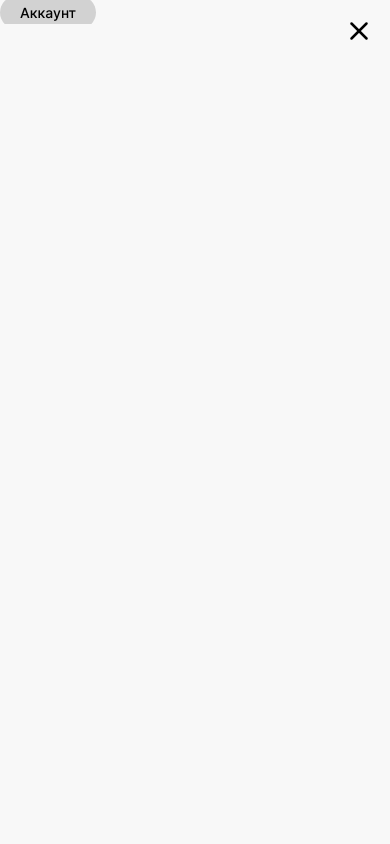
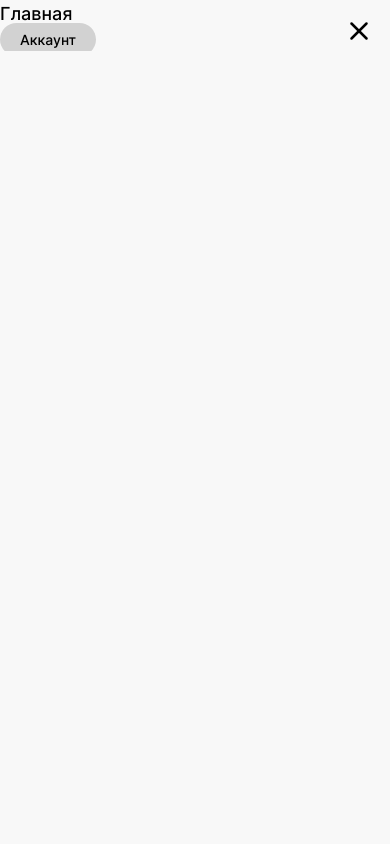
Before and after one commit to Nikolskii/see-movies, a Next.js app: page / in a window 390 px wide. Both pictures are taken after a click on the button 375 px from the left and 16 px from the top of the page. Shown: the top 844 px of the page. Built offline with nearby package versions, Linux system fonts and the light colour scheme; grey boxes are pictures that could not be loaded.

Commit message:
feat: добавление маршрутов и обновление ссылок в компонентах для улучшения навигации

```diff
--- a/src/features/auth/ui/AuthButtons.tsx
+++ b/src/features/auth/ui/AuthButtons.tsx
@@ -1,14 +1,16 @@
 import Link from 'next/link';
+
+import { routes } from '@/shared/routes';
 
 export function AuthButtons() {
   return (
     <div className="flex items-center gap-3.5 md:gap-[30px]">
-      <Link className="action-fade text-[10px] font-medium md:text-[12px]" href="/signup">
+      <Link className="action-fade text-[10px] font-medium md:text-[12px]" href={routes.signup}>
         Регистрация
       </Link>
       <Link
         className="action-fade rounded-[3px] bg-green-500 px-3 py-[5px] text-[10px] text-black md:px-5 md:py-2 md:text-[12px]"
-        href="/signin"
+        href={routes.signin}
       >
         Войти
       </Link>
--- a/src/features/profile/ui/ProfileLink.tsx
+++ b/src/features/profile/ui/ProfileLink.tsx
@@ -1,9 +1,11 @@
 import Link from 'next/link';
+
+import { routes } from '@/shared/routes';
 
 export function ProfileLink() {
   return (
     <Link
-      href="/profile"
+      href={routes.profile}
       className="dark:bg-dark-500 bg-light-500 action-fade rounded-[20px] px-5 py-2 text-[14px] font-medium dark:text-white"
     >
       Аккаунт
--- /dev/null
+++ b/src/shared/routes/index.ts
@@ -0,0 +1,8 @@
+export const routes = {
+  home: '/',
+  movies: '/movies',
+  savedMovies: '/saved-movies',
+  profile: '/profile',
+  signin: '/signin',
+  signup: '/signup',
+} as const;
--- a/src/shared/ui/Logo.tsx
+++ b/src/shared/ui/Logo.tsx
@@ -1,11 +1,13 @@
 import Image from 'next/image';
 import Link from 'next/link';
+
+import { routes } from '@/shared/routes';
 
 // TODO: разобраться с предупреждением в console
 // TODO: изучить Image https://nextjs.org/docs/app/api-reference/components/image
 export function Logo() {
   return (
-    <Link href="/">
+    <Link href={routes.home}>
       <Image
         className="action-fade"
         src="/images/logo.svg"
--- a/src/widgets/header/ui/MobileHeaderMenu.tsx
+++ b/src/widgets/header/ui/MobileHeaderMenu.tsx
@@ -1,8 +1,20 @@
+import Link from 'next/link';
+
 import { ProfileLink } from '@/features/profile';
+import { routes } from '@/shared/routes';
 
 export function MobileHeaderMenu() {
   return (
     <div>
+      <nav>
+        <ul>
+          <li>
+            <Link href={routes.home} className="text-[18px] font-medium">
+              Главная
+            </Link>
+          </li>
+        </ul>
+      </nav>
       <ProfileLink />
     </div>
   );
```
